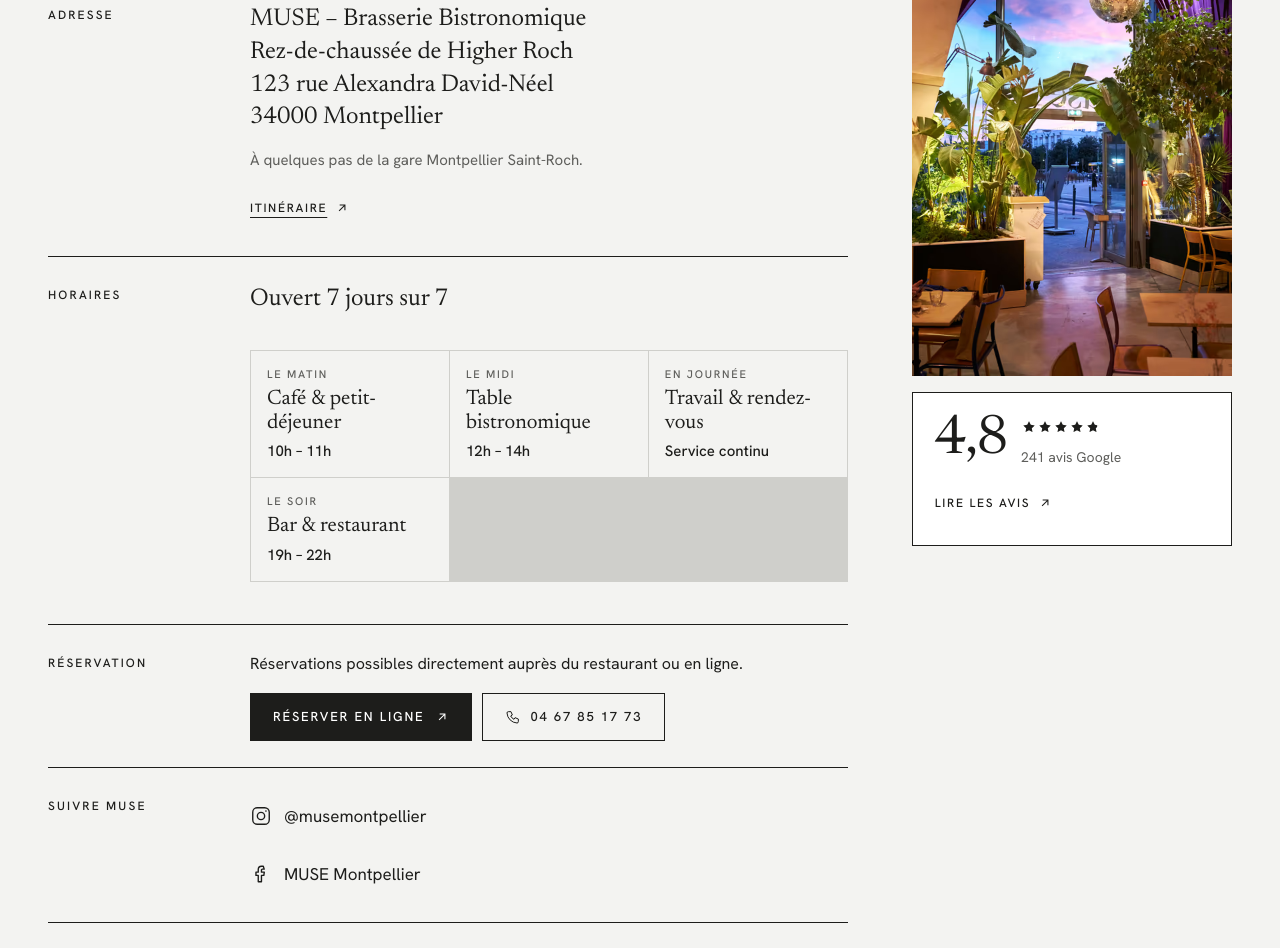
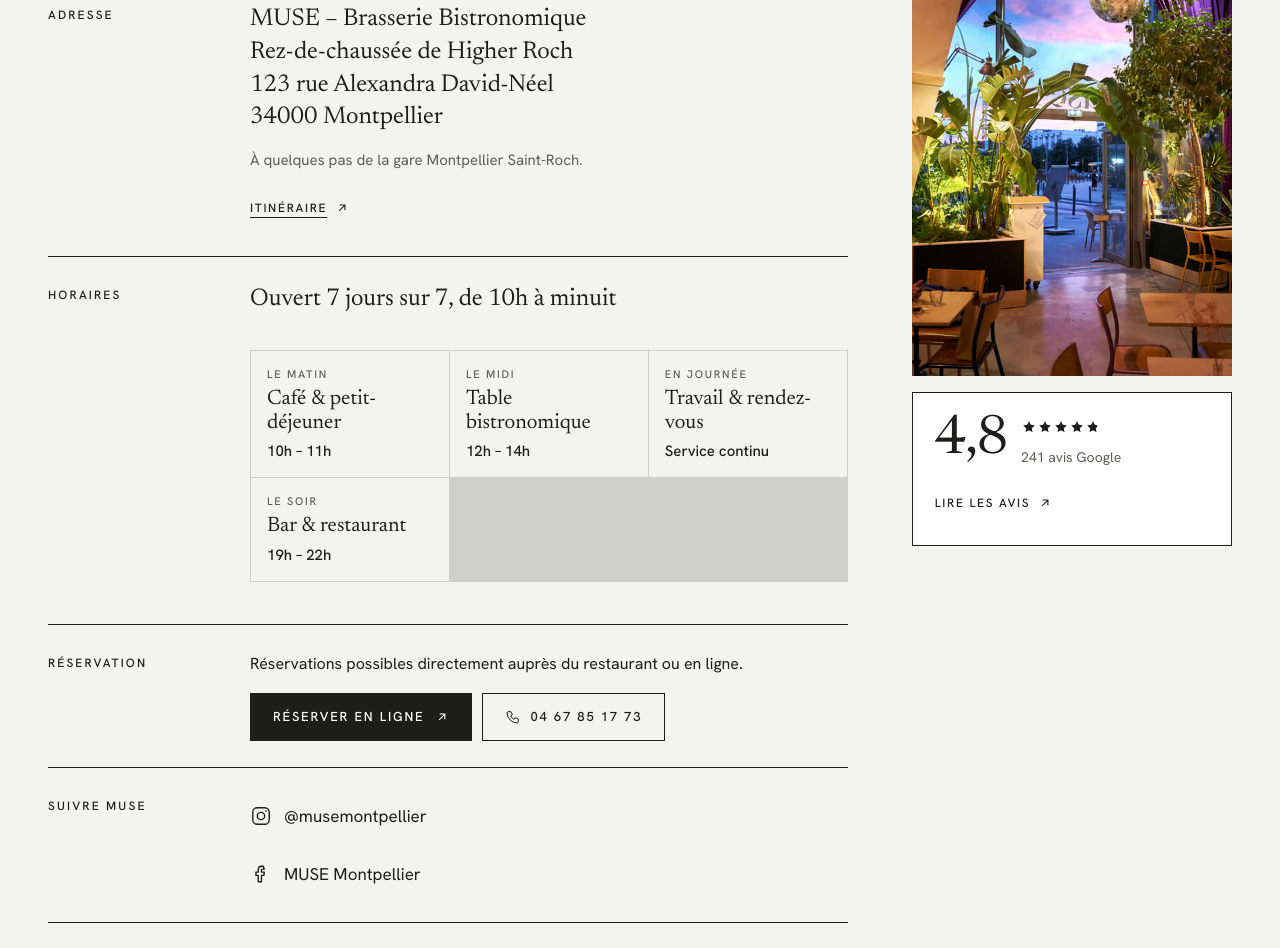
Before and after one commit to zakxxi/musemontpellier.com, a website: page index.html in a window 1280 px wide. Shown: the part 4972-5920 px from the top of the page. Drawn offline with Linux system fonts and the light colour scheme.

Commit message:
Horaires : afficher l'ouverture de 10h à minuit
Co-Authored-By: Claude Opus 5.5 <noreply@anthropic.com>

```diff
--- a/index.html
+++ b/index.html
@@ -323,7 +323,7 @@
         <div class="info-row">
           <h3 class="kicker">Horaires</h3>
           <div style="gap:18px">
-            <p class="address">Ouvert 7 jours sur 7</p>
+            <p class="address">Ouvert 7 jours sur 7, de 10h à minuit</p>
             <dl class="hours">
               <div><dt><span class="small-caps-label">Le matin</span><span>Café &amp; petit-déjeuner</span></dt><dd>10h – 11h</dd></div>
               <div><dt><span class="small-caps-label">Le midi</span><span>Table bistronomique</span></dt><dd>12h – 14h</dd></div>
@@ -744,7 +744,7 @@
       </div>
       <div>
         <h2>Horaires · 7j/7</h2>
-        <p>Petit-déjeuner 10h – 11h<br>Déjeuner 12h – 14h<br>Dîner 19h – 22h<br>Service continu</p>
+        <p>De 10h à minuit<br>Petit-déjeuner 10h – 11h<br>Déjeuner 12h – 14h<br>Dîner 19h – 22h<br>Service continu</p>
       </div>
       <div>
         <h2>Contact</h2>
```
